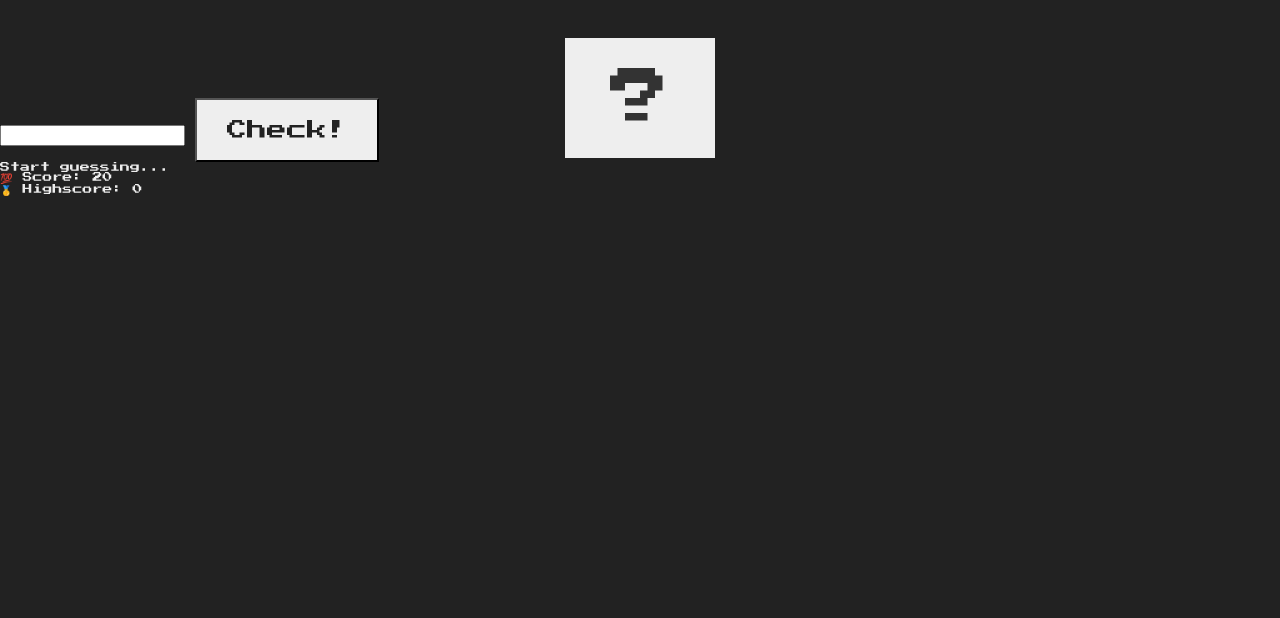
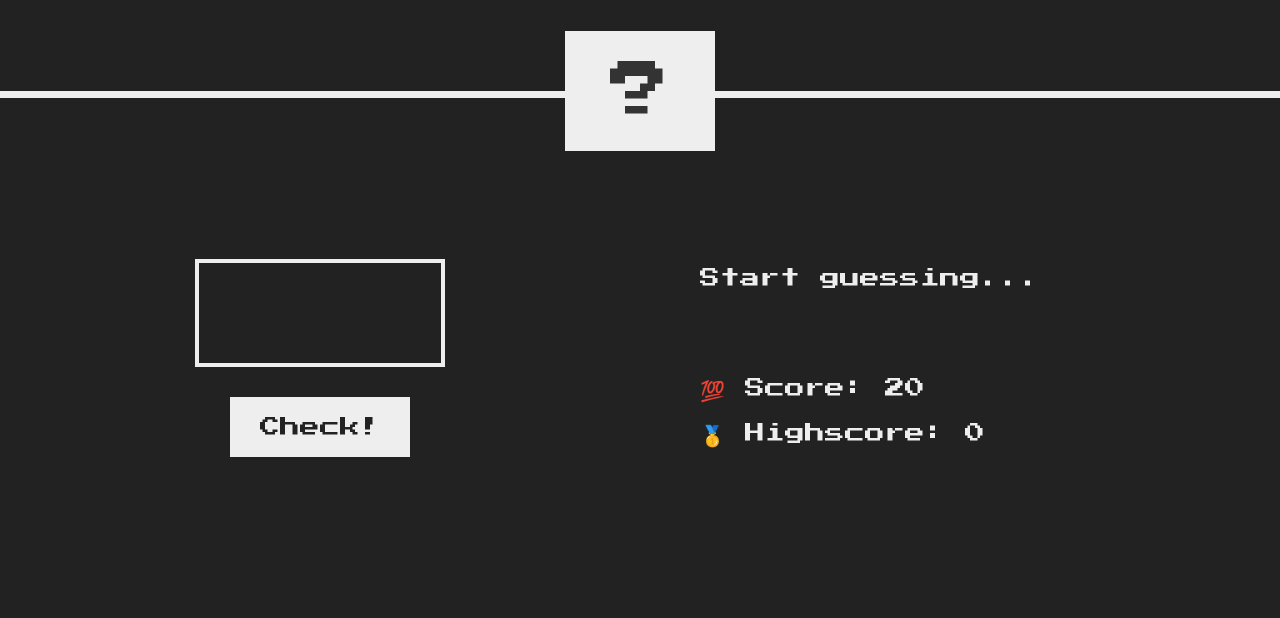
Before and after one commit to Amirhossein-Zangali/Number-Game, a plain HTML site: page index.html in a window 1280 px wide. Shown: the part 182-800 px from the top of the page. Drawn offline with Linux system fonts and the light colour scheme.

Commit message:
fix some problem

```diff
--- a/assest/style/style.css
+++ b/assest/style/style.css
@@ -1,49 +1,61 @@
 @import url('https://fonts.googleapis.com/css?family=Press+Start+2P&display=swap');
+
 * {
   margin: 0;
+  padding: 0;
+  box-sizing: inherit;
 }
+
 html {
   font-size: 62.5%;
+  box-sizing: border-box;
 }
+
 body {
   font-family: 'Press Start 2P', sans-serif;
   color: #eee;
   background-color: #222;
+  /* background-color: #60b347; */
 }
+
+/* LAYOUT */
 header {
   position: relative;
   height: 35vh;
+  border-bottom: 7px solid #eee;
 }
+
+main {
+  height: 65vh;
+  color: #eee;
+  display: flex;
+  align-items: center;
+  justify-content: space-around;
+}
+
+.left {
+  width: 52rem;
+  display: flex;
+  flex-direction: column;
+  align-items: center;
+}
+
+.right {
+  width: 52rem;
+  font-size: 2rem;
+}
+
+/* ELEMENTS STYLE */
 h1 {
   font-size: 4rem;
   text-align: center;
   position: absolute;
+  width: 100%;
   top: 52%;
   left: 50%;
   transform: translate(-50%, -50%);
 }
-.between {
-    font-size: 1.4rem;
-    position: absolute;
-    top: 2rem;
-    right: 2rem;
-}
-.btn {
-    background-color: #eee;
-    color: #222;
-    font-size: 2rem;
-    font-family: inherit;
-    padding: 2rem 3rem;
-    cursor: pointer;
-}
-.btn:hover {
-    background-color: #ccc;
-}
-.again {
-    position: absolute;
-    top: 2rem;
-    left: 2rem;
-}
+
 .number {
   background: #eee;
   color: #333;
@@ -56,3 +68,52 @@
   left: 50%;
   transform: translate(-50%, 50%);
 }
+
+.between {
+  font-size: 1.4rem;
+  position: absolute;
+  top: 2rem;
+  right: 2rem;
+}
+
+.again {
+  position: absolute;
+  top: 2rem;
+  left: 2rem;
+}
+
+.guess {
+  background: none;
+  border: 4px solid #eee;
+  font-family: inherit;
+  color: inherit;
+  font-size: 5rem;
+  padding: 2.5rem;
+  width: 25rem;
+  text-align: center;
+  display: block;
+  margin-bottom: 3rem;
+}
+
+.btn {
+  border: none;
+  background-color: #eee;
+  color: #222;
+  font-size: 2rem;
+  font-family: inherit;
+  padding: 2rem 3rem;
+  cursor: pointer;
+}
+
+.btn:hover {
+  background-color: #ccc;
+}
+
+.message {
+  margin-bottom: 8rem;
+  height: 3rem;
+}
+
+.label-score {
+  margin-bottom: 2rem;
+}
```
Lines whose indentation alone changed are shown as unchanged.
